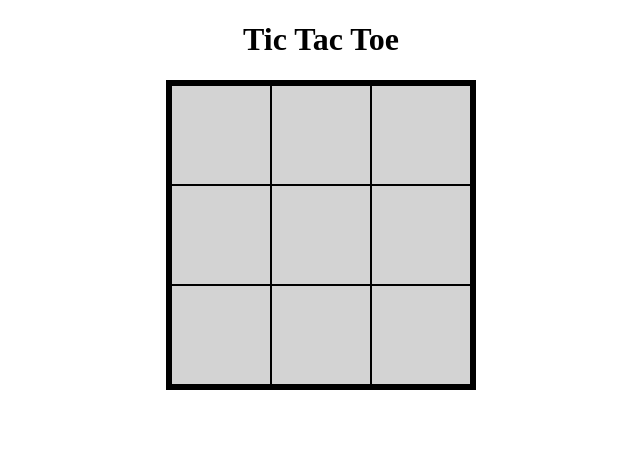
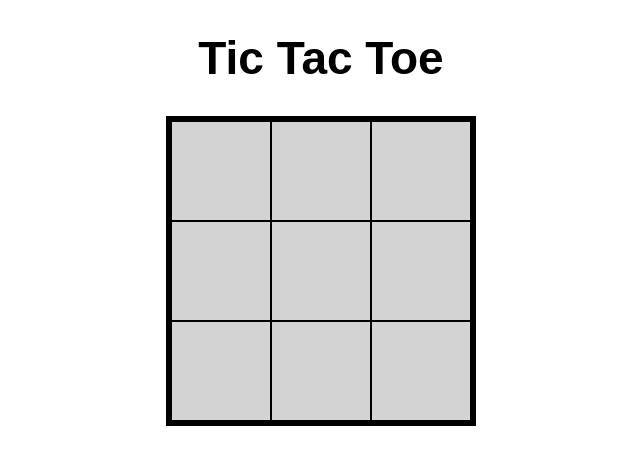
Before and after one commit to jli57/aa_W6D2, a plain HTML site: page tic-tac-toe/index.html in a window 1280 px wide. Shown: the whole page, without its empty margins (319-959 px from the left). Drawn offline with nearby package versions, Linux system fonts and the light colour scheme.

Commit message:
Really finish tic tac toe

```diff
--- a/tic-tac-toe/css/ttt.css
+++ b/tic-tac-toe/css/ttt.css
@@ -40,6 +40,11 @@
 body {
   text-align: center;
   margin: 0 auto;
+  font-family: sans-serif;
+}
+
+h1 {
+  font-size: 46px;
 }
 
 .grid {
```
